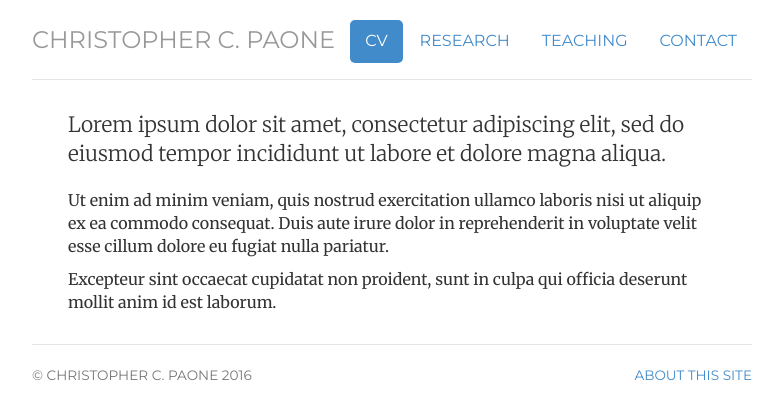
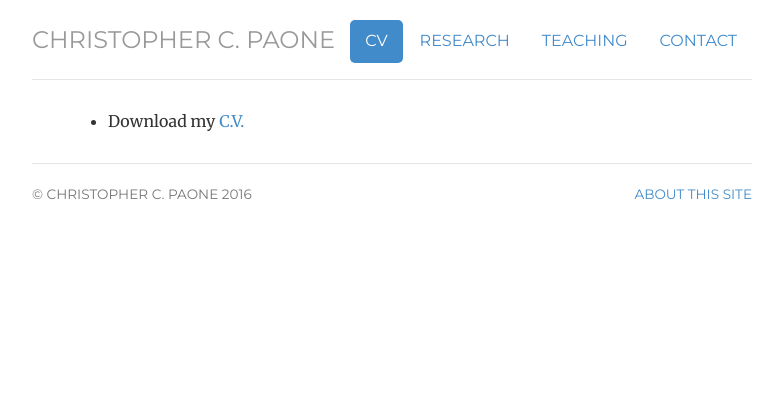
Before and after one commit to paonec/paonec.github.io, a Jekyll site: the page built from cv/index.html, in a window 1280 px wide. Shown: the top 419 px of the page, without its empty margins (248-1031 px from the left). Built offline with Jekyll 4.4.1, drawn with Linux system fonts in a browser that asks for light colours.

Commit message:
Update and add C.V.

```diff
--- a/cv/index.html
+++ b/cv/index.html
@@ -9,8 +9,8 @@ description: Christopher C. Paone
 ---
 <div class="cv">
 
-	<p class="lead">Lorem ipsum dolor sit amet, consectetur adipiscing elit, sed do eiusmod tempor incididunt ut labore et dolore magna aliqua.</p>
-	<p>Ut enim ad minim veniam, quis nostrud exercitation ullamco laboris nisi ut aliquip ex ea commodo consequat. Duis aute irure dolor in reprehenderit in voluptate velit esse cillum dolore eu fugiat nulla pariatur. </p>
-	<p>Excepteur sint occaecat cupidatat non proident, sunt in culpa qui officia deserunt mollit anim id est laborum.</p>
+	<ul>
+		<li>Download my <a href="/files/paone-cv.pdf">C.V.</a></li>
+	</ul>
 
 </div>
```
Also changed, not shown: 1 other file.
